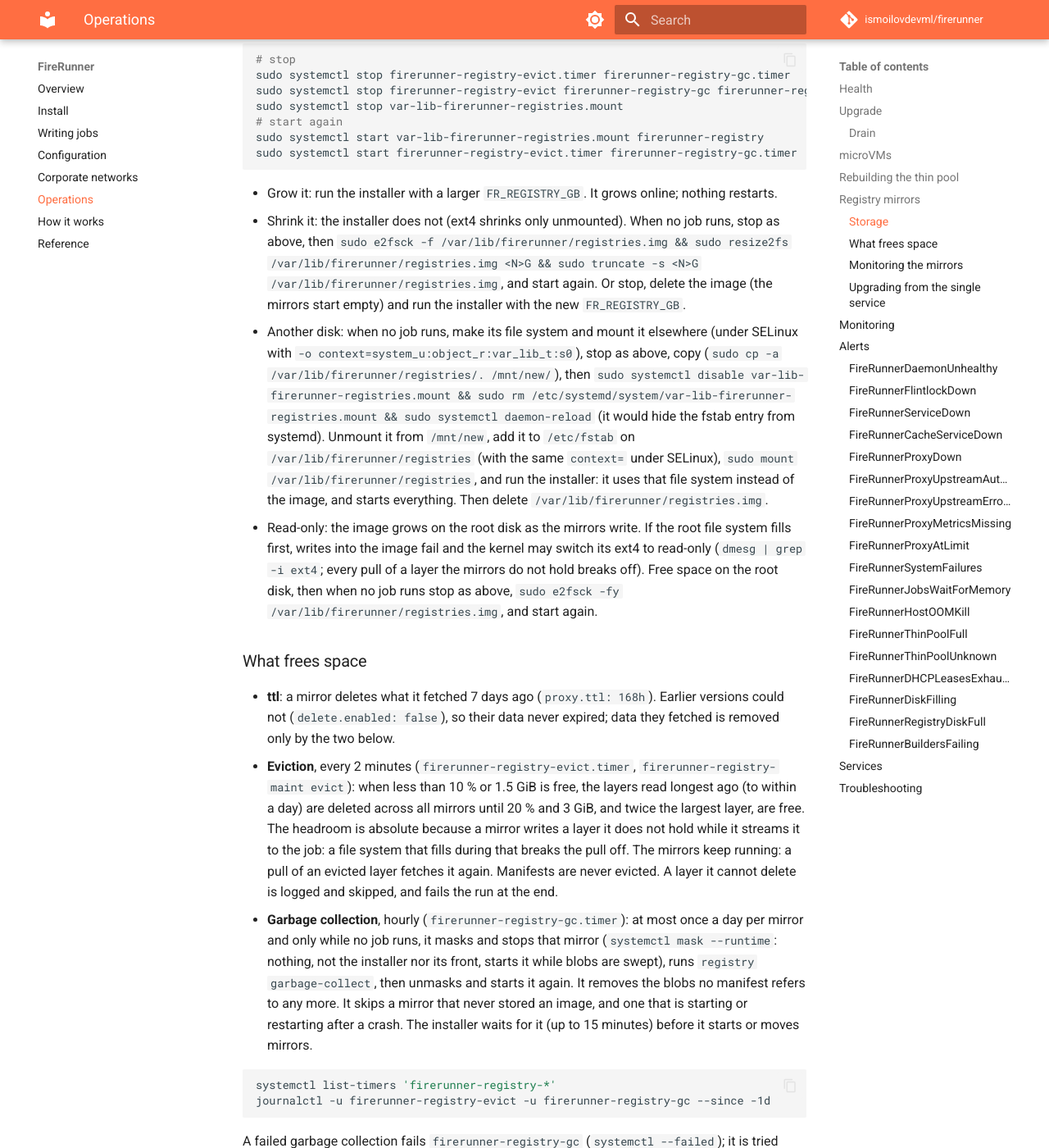
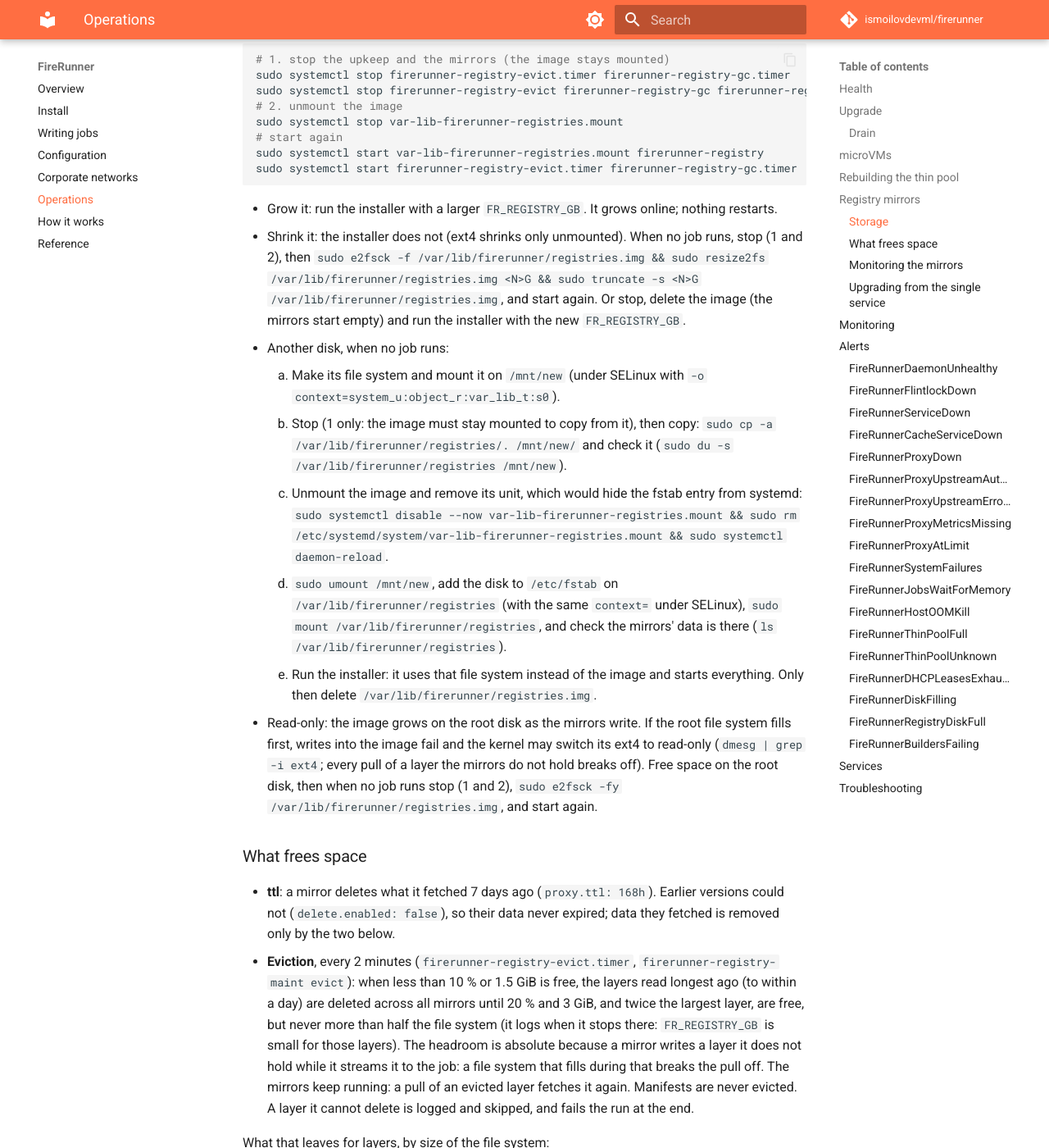
Before and after one commit to ismoilovdevml/firerunner, an MkDocs documentation site: the page built from docs/operations.md, in a window 1280 px wide and 1400 px high, scrolled down 5329 px. Shown: the whole window at 82% size. Built offline with MkDocs 1.6.1 and Material for MkDocs 9.7.7, drawn with Linux system fonts in a browser that asks for light colours; comment, search, counter and statistics services are not loaded; some of the changed text lies outside the part shown.

Commit message:
docs: registry mirror move to another disk, rollback, eviction sizes
- Another disk: copy while the image is still mounted; stopping the
  mirrors and their upkeep and unmounting are now two steps, and the
  image is deleted only after the installer uses the new disk.
- Rollback: drop the pending restarts of the removed units (the earlier
  installer's apply_pending would stop on them) and any stale mask.
- The eviction's thresholds, absolute and relative, its cap at half the
  file system, and what that leaves for layers in small images, also in
  install.md's FR_REGISTRY_GB; why a held-back front is not reported.

````diff
--- a/docs/operations.md
+++ b/docs/operations.md
@@ -206,14 +206,15 @@ ext4 has no labels, and every file in it is then `var_lib_t`, as the rest of `/v
 A host whose image was mounted without it gets it in the next run when no job runs (the mirrors
 restart with the remount).
 
-Before any of the steps below that unmount it, stop everything that mounts it again: the two
-timers and their services (their `RequiresMountsFor=` would remount it in the middle of `e2fsck`
-or `resize2fs`) and the mirrors.
+The steps below stop the mirrors and their upkeep first (1), and some then unmount the image (2).
+Stop the upkeep's timers and services before an unmount: their `RequiresMountsFor=` would mount it
+again in the middle of `e2fsck` or `resize2fs`.
 
 ```bash
-# stop
+# 1. stop the upkeep and the mirrors (the image stays mounted)
 sudo systemctl stop firerunner-registry-evict.timer firerunner-registry-gc.timer
 sudo systemctl stop firerunner-registry-evict firerunner-registry-gc firerunner-registry   # firerunner-registry stops every mirror
+# 2. unmount the image
 sudo systemctl stop var-lib-firerunner-registries.mount
 # start again
 sudo systemctl start var-lib-firerunner-registries.mount firerunner-registry
@@ -221,22 +222,27 @@ sudo systemctl start firerunner-registry-evict.timer firerunner-registry-gc.time
 ```
 
 - Grow it: run the installer with a larger `FR_REGISTRY_GB`. It grows online; nothing restarts.
-- Shrink it: the installer does not (ext4 shrinks only unmounted). When no job runs, stop as above,
+- Shrink it: the installer does not (ext4 shrinks only unmounted). When no job runs, stop (1 and 2),
   then `sudo e2fsck -f /var/lib/firerunner/registries.img && sudo resize2fs /var/lib/firerunner/registries.img <N>G && sudo truncate -s <N>G /var/lib/firerunner/registries.img`,
   and start again. Or stop, delete the image (the mirrors start empty) and run the installer with
   the new `FR_REGISTRY_GB`.
-- Another disk: when no job runs, make its file system and mount it elsewhere (under SELinux with
-  `-o context=system_u:object_r:var_lib_t:s0`), stop as above, copy
-  (`sudo cp -a /var/lib/firerunner/registries/. /mnt/new/`), then
-  `sudo systemctl disable var-lib-firerunner-registries.mount && sudo rm /etc/systemd/system/var-lib-firerunner-registries.mount && sudo systemctl daemon-reload`
-  (it would hide the fstab entry from systemd). Unmount it from `/mnt/new`, add it to `/etc/fstab` on
-  `/var/lib/firerunner/registries` (with the same `context=` under SELinux), `sudo mount
-  /var/lib/firerunner/registries`, and run the installer: it uses that file system instead of the
-  image, and starts everything. Then delete `/var/lib/firerunner/registries.img`.
+- Another disk, when no job runs:
+    1. Make its file system and mount it on `/mnt/new` (under SELinux with
+       `-o context=system_u:object_r:var_lib_t:s0`).
+    2. Stop (1 only: the image must stay mounted to copy from it), then copy:
+       `sudo cp -a /var/lib/firerunner/registries/. /mnt/new/` and check it
+       (`sudo du -s /var/lib/firerunner/registries /mnt/new`).
+    3. Unmount the image and remove its unit, which would hide the fstab entry from systemd:
+       `sudo systemctl disable --now var-lib-firerunner-registries.mount && sudo rm /etc/systemd/system/var-lib-firerunner-registries.mount && sudo systemctl daemon-reload`.
+    4. `sudo umount /mnt/new`, add the disk to `/etc/fstab` on `/var/lib/firerunner/registries`
+       (with the same `context=` under SELinux), `sudo mount /var/lib/firerunner/registries`, and
+       check the mirrors' data is there (`ls /var/lib/firerunner/registries`).
+    5. Run the installer: it uses that file system instead of the image and starts everything.
+       Only then delete `/var/lib/firerunner/registries.img`.
 - Read-only: the image grows on the root disk as the mirrors write. If the root file system fills
   first, writes into the image fail and the kernel may switch its ext4 to read-only (`dmesg | grep
   -i ext4`; every pull of a layer the mirrors do not hold breaks off). Free space on the root disk,
-  then when no job runs stop as above, `sudo e2fsck -fy /var/lib/firerunner/registries.img`, and
+  then when no job runs stop (1 and 2), `sudo e2fsck -fy /var/lib/firerunner/registries.img`, and
   start again.
 
 ### What frees space
@@ -246,11 +252,23 @@ sudo systemctl start firerunner-registry-evict.timer firerunner-registry-gc.time
   the two below.
 - **Eviction**, every 2 minutes (`firerunner-registry-evict.timer`, `firerunner-registry-maint
   evict`): when less than 10 % or 1.5 GiB is free, the layers read longest ago (to within a day)
-  are deleted across all mirrors until 20 % and 3 GiB, and twice the largest layer, are free. The
-  headroom is absolute because a mirror writes a layer it does not hold while it streams it to the
-  job: a file system that fills during that breaks the pull off. The mirrors keep running: a pull
-  of an evicted layer fetches it again. Manifests are never evicted. A layer it cannot delete is
-  logged and skipped, and fails the run at the end.
+  are deleted across all mirrors until 20 % and 3 GiB, and twice the largest layer, are free, but
+  never more than half the file system (it logs when it stops there: `FR_REGISTRY_GB` is small for
+  those layers). The headroom is absolute because a mirror writes a layer it does not hold while it
+  streams it to the job: a file system that fills during that breaks the pull off. The mirrors keep
+  running: a pull of an evicted layer fetches it again. Manifests are never evicted. A layer it
+  cannot delete is logged and skipped, and fails the run at the end.
+
+  What that leaves for layers, by size of the file system:
+
+  | `FR_REGISTRY_GB` | eviction starts at | and stops at |
+  |---|---|---|
+  | 5 | 1.5 GiB free (70 % used) | 2.5 GiB free (half: 3 GiB would be 60 %) |
+  | 10 | 1.5 GiB free (85 % used) | 3 GiB free (70 % used) |
+  | 20 | 2 GiB free (90 % used) | 4 GiB free (80 % used) |
+  | 40 and more | 10 % free | 20 % free |
+
+  So a 5 GB image holds 2.5 to 3.5 GiB of layers, a 10 GB one 7 to 8.5 GiB.
 - **Garbage collection**, hourly (`firerunner-registry-gc.timer`): at most once a day per mirror and
   only while no job runs, it masks and stops that mirror (`systemctl mask --runtime`: nothing,
   not the installer nor its front, starts it while blobs are swept), runs `registry
@@ -280,8 +298,9 @@ unreferenced blobs then stay until the ttl or the eviction removes them.
   every `<name>.env` in `/etc/firerunner/registries.d`, `firerunner-registry@<name>` and
   `firerunner-registry-front@<name>`: one mirror that crash-loops is a 0 of its own, and
   [FireRunnerCacheServiceDown](#firerunnercacheservicedown) fires for it. A mirror the installer
-  removes (its files go) loses its series. `firerunner status` and `firerunner doctor` list the
-  same units.
+  removes (its files go) loses its series. The installer writes `<name>.env` when it enables the
+  mirror's front, so a front that waits for its registry's restart (jobs were running) is not
+  reported as down meanwhile. `firerunner status` and `firerunner doctor` list the same units.
 
 ### Upgrading from the single service
 
@@ -325,7 +344,10 @@ cd /etc/systemd/system && sudo rm -rf firerunner-registry.service.wants \
     firerunner-registry-evict.service firerunner-registry-evict.timer \
     firerunner-registry-gc.service firerunner-registry-gc.timer var-lib-firerunner-registries.mount
 sudo rm -rf /usr/local/bin/firerunner-registry-maint /etc/firerunner/registries.d
+sudo rm -f /run/systemd/system/firerunner-registry@*.service   # a mask a cut-off garbage collection left
 sudo systemctl daemon-reload
+# restarts left for the units just removed: the earlier installer would restart them and stop
+sudo sed -i -E '/ (firerunner-registry(-front)?@|var-lib-firerunner-registries\.mount)/d' /var/lib/firerunner/pending-restarts 2>/dev/null || true
 # the old data, still root's as the old single service needs (root without capabilities)
 sudo mv /var/lib/firerunner/registry.migrated /var/lib/firerunner/registry
 for d in /var/lib/firerunner/registry-mirrors/*.migrated; do sudo mv "$d" "${d%.migrated}"; done
@@ -617,8 +639,8 @@ watches it.
 
 Warning. The registry mirrors' file system (`/var/lib/firerunner/registries`, see
 [Registry mirrors](#registry-mirrors)) has had less than 5 % free for 30 minutes. Its eviction runs
-every 2 minutes, starts below 10 % or 1.5 GiB free and frees up to 20 % and 3 GiB, so it is
-failing. A mirror writes a layer it does not hold while it streams it to the job: on a full file
+every 2 minutes, starts below 10 % or 1.5 GiB free and frees up to 20 % and 3 GiB (at most half
+the file system), so it is failing. A mirror writes a layer it does not hold while it streams it to the job: on a full file
 system that pull breaks off, and the job can fail. Layers the mirrors already hold are still served.
 
 Free is what the mirrors may still write: on a disk of your own it leaves out the 5 % ext4 keeps for
@@ -626,8 +648,9 @@ root by default. The installer's image keeps none.
 
 - Check: `systemctl list-timers 'firerunner-registry-*'` (is `firerunner-registry-evict.timer`
   there?), `journalctl -u firerunner-registry-evict --since -1h`: `could not delete N layers`
-  (permissions, or SELinux: `ausearch -m avc -ts recent`), or `still under the free space wanted`
-  (what is left is not layers it may delete, such as manifests). Then
+  (permissions, or SELinux: `ausearch -m avc -ts recent`), `still under the free space wanted`
+  (what is left is not layers it may delete, such as manifests), or `freeing ... half the file
+  system` (`FR_REGISTRY_GB` is small for the layers pulled: grow it). Then
   `df -h /var/lib/firerunner/registries` and `sudo du -sh /var/lib/firerunner/registries/*` (which
   mirror holds most).
 - Fix: `sudo systemctl start firerunner-registry-evict` runs it once now. Too small for what the
````
Also changed, not shown: docs/install.md (+1 -1 lines), 1 other file.
